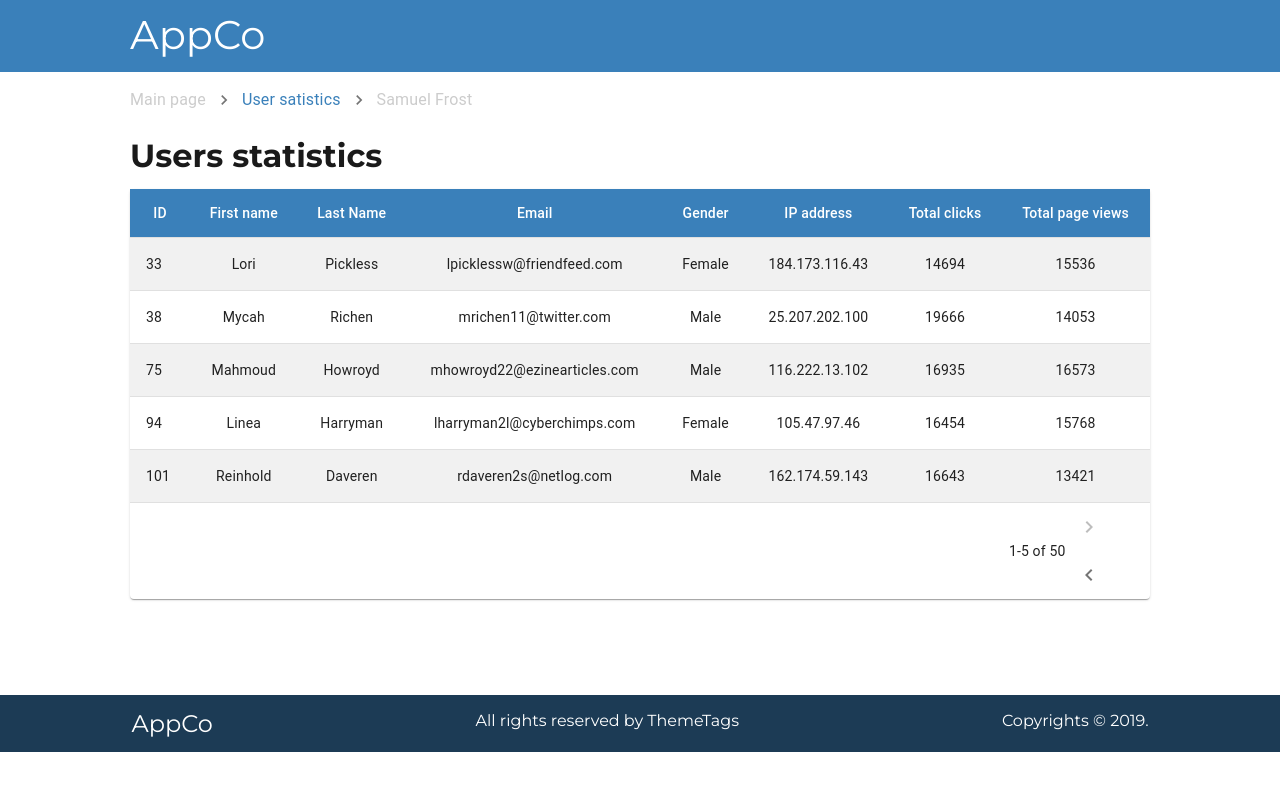
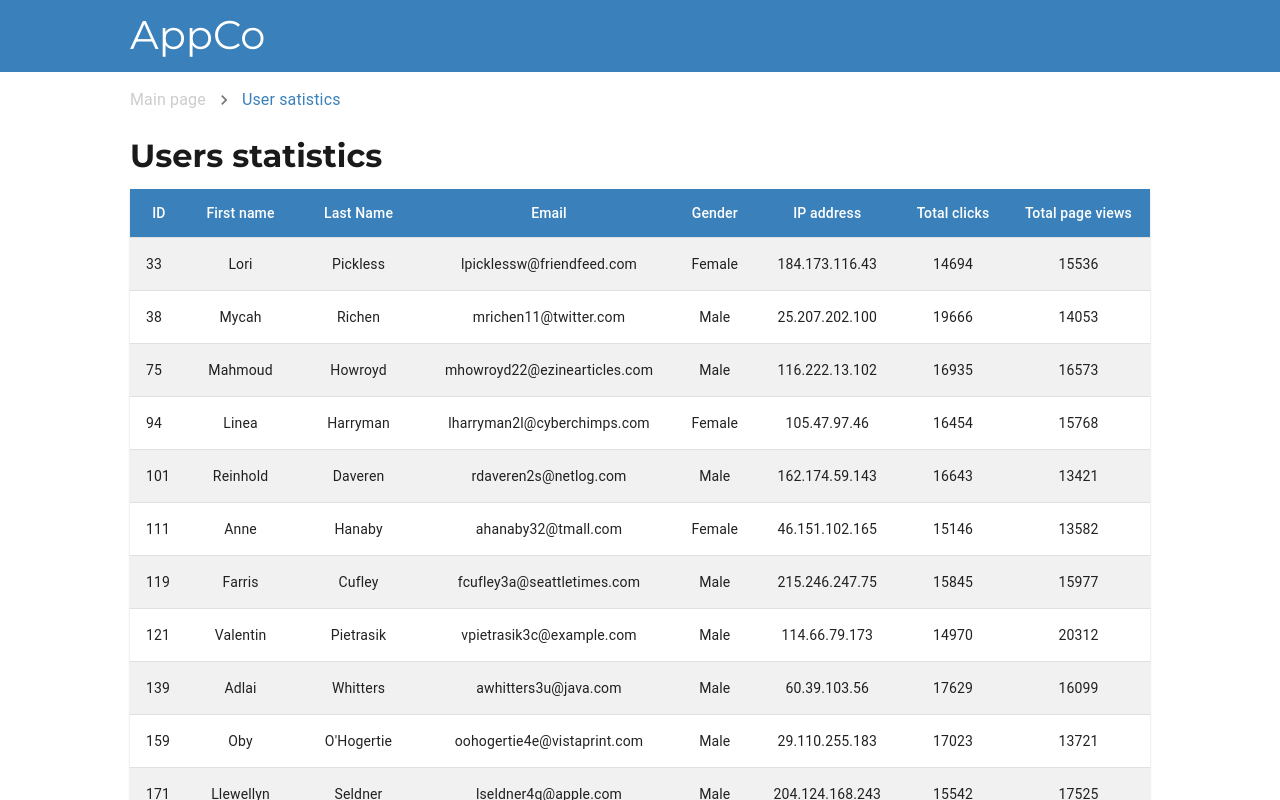
Before and after one commit to TataRozhdez/AppCo_front, a React (Create React App) app: page /users in a window 1280 px wide. Both pictures are taken after a click on the button "Enter ID number". Shown: the top 800 px of the page. Built offline with nearby package versions, Linux system fonts and the light colour scheme.

Commit message:
create diagram

```diff
--- a/src/App.js
+++ b/src/App.js
@@ -2,14 +2,14 @@ import React from 'react';
 import MainPage from './containers/MainPage/MainPage';
 import Charts from './containers/Charts/Charts';
 import Stats from './containers/Stats/Stats'
-import {Route, Switch, Redirect} from 'react-router-dom'
+import {Route, Redirect, Switch} from 'react-router'
 
 function App() {
   return (
     <Switch>
       <Route path="/" exact component={MainPage} />
-      <Route path="/users" exact component={Charts} />
-      <Route path="/user/:id" exact component={Stats} />
+      <Route path="/users" component={Charts} />
+      <Route path="/user/:id" component={Stats} />
       <Redirect to={'/'} />
     </Switch>
   )
--- a/src/components/UI/Breadcrumb/Breadcrumb.js
+++ b/src/components/UI/Breadcrumb/Breadcrumb.js
@@ -1,34 +1,34 @@
 import React from 'react';
 import Breadcrumbs from '@material-ui/core/Breadcrumbs';
+import NavigateNextIcon from '@material-ui/icons/NavigateNext';
 import {NavLink} from 'react-router-dom'
-import NavigateNextIcon from '@material-ui/icons/NavigateNext';
 import './Breadcrumb.scss'
 
-const links = [
-  {to: '/', label: 'Main page', exact: true},
-  {to: '/users', label: 'User satistics', exact: false},
-  {to: '/user/:id', label: 'Samuel Frost', exact: false}
-]
-
-export default function Breadcrumb() {
+const Breadcrumb = (props) => {
 
   return (
     <div className="breadcrumb">
-      <Breadcrumbs separator={<NavigateNextIcon fontSize="small" />} aria-label="breadcrumb">
-        {links.map((link, index) => {
+      <Breadcrumbs
+        separator={<NavigateNextIcon fontSize="small" />}
+        aria-label="breadcrumb"
+        item={NavLink}
+      >
 
+       {props.links.map((link, index) => {
           return (
             <NavLink
               key={index}
               to={link.to}
               exact={link.exact}
+              disabled={link.disabled}
             >
               {link.label}
             </NavLink>
           )
+        })}
+      </ Breadcrumbs>
+    </div>
+  )
+}
 
-        })}
-      </Breadcrumbs>
-    </div>
-  );
-}
+export default Breadcrumb
--- /dev/null
+++ b/src/components/UI/Diagrams/Diagram.js
@@ -0,0 +1,68 @@
+import React from 'react';
+import {
+  LineChart, Line, XAxis, YAxis, CartesianGrid, Tooltip, Legend,
+} from 'recharts';
+
+const data = [
+  {
+    name: 'Nov', num: 2400,
+  },
+  {
+    name: 'Dec', num: 1398,
+  },
+  {
+    name: 'Jan', num: 9800,
+  },
+  {
+    name: 'Feb', num: 3908,
+  },
+  {
+    name: 'Mar', num: 4800,
+  },
+  {
+    name: 'Apr', num: 3800,
+  },
+  {
+    name: 'May', num: 4300,
+  },
+  {
+    name: 'Jun', num: 4300,
+  },
+  {
+    name: 'Jul', num: 4300,
+  },
+  {
+    name: 'Aug', num: 4300,
+  },
+  {
+    name: 'Sep', num: 4300,
+  },
+  {
+    name: 'Oct', num: 4300,
+  }
+]
+
+export default function Diagram(props) {
+
+
+    return (
+      <div className="diagram">
+        <h3>Clicks</h3>
+        <LineChart
+          width={500}
+          height={300}
+          data={data}
+          margin={{
+            top: 5, right: 30, left: 20, bottom: 5,
+          }}
+        >
+          <CartesianGrid vertical="false" />
+          <XAxis dataKey="name" />
+          <YAxis />
+          <Tooltip />
+          <Legend />
+          <Line type="monotone" dataKey="num" stroke="#3A80BA" activeDot={{ r: 8 }} />
+        </LineChart>
+      </div>
+    )
+}
--- a/src/components/UI/TableUsers/RenderTable.js
+++ b/src/components/UI/TableUsers/RenderTable.js
@@ -5,10 +5,7 @@ import TableCell from '@material-ui/core/TableCell'
 import TableContainer from '@material-ui/core/TableContainer'
 import TableHead from '@material-ui/core/TableHead'
 import TableRow from '@material-ui/core/TableRow'
-import TablePagination from '@material-ui/core/TablePagination';
-import IconButton from '@material-ui/core/IconButton';
-import KeyboardArrowLeft from '@material-ui/icons/KeyboardArrowLeft';
-import KeyboardArrowRight from '@material-ui/icons/KeyboardArrowRight';
+import Pagination from '@material-ui/lab/Pagination'
 import Paper from '@material-ui/core/Paper'
 import './RenderTable.scss'
 
@@ -41,73 +38,33 @@ function EnhancedTableHead(props) {
 }
 
 export default function RenderTable(props) {
-  const [selected, setSelected] = React.useState([])
+  const [selected] = React.useState([])
   const [page, setPage] = React.useState(0)
-  const [rowsPerPage] = React.useState(5)
+  const [rowsPerPage] = React.useState(50)
   const users = props.users
 
-  const handleClick = (event, name) => {
-    const selectedIndex = selected.indexOf(name);
-    console.log('selectedIndexDEF', selectedIndex)
-
-    let newSelected = [];
-
-    if (selectedIndex === -1) {
-      newSelected = newSelected.concat(selected, name);
-      console.log('selectedIndex-1', selectedIndex)
-    } else if (selectedIndex === 0) {
-      console.log('selectedIndex0', selectedIndex)
-      newSelected = newSelected.concat(selected.slice(1));
-    } else if (selectedIndex === selected.length - 1) {
-      newSelected = newSelected.concat(selected.slice(0, -1));
-    } else if (selectedIndex > 0) {
-      console.log('selectedIndex>0', selectedIndex)
-      newSelected = newSelected.concat(
-        selected.slice(0, selectedIndex),
-        selected.slice(selectedIndex + 1),
-      );
-    }
-    setSelected(newSelected);
-  };
-
   function TablePaginationActions(props) {
-    const { count, page, rowsPerPage, onChangePage } = props;
-
-    const handleBackButtonClick = (event) => {
-      onChangePage(event, page - 1);
+    const handleChangePage = (event, value) => {
+      setPage(value);
     };
-
-    const handleNextButtonClick = (event) => {
-      onChangePage(event, page + 1);
-    };
-
 
     return (
       <div className="pagination">
-
-        <IconButton onClick={handleBackButtonClick} disabled={page === 0} aria-label="previous page">
-          <KeyboardArrowRight />
-        </IconButton>
-        <IconButton
-          onClick={handleNextButtonClick}
-          disabled={page >= Math.ceil(count / rowsPerPage) - 1}
-          aria-label="next page"
-        >
-          <KeyboardArrowLeft />
-        </IconButton>
+        <Pagination
+          count={Math.floor(users.length / rowsPerPage)}
+          variant="outlined"
+          shape="rounded"
+          rowsperpage={rowsPerPage}
+          page={page}
+          onChange={handleChangePage}
+        />
       </div>
-    );
+    )
   }
 
-  const handleChangePage = (event, newPage) => {
-    setPage(newPage);
-  };
-
-
-  const isSelected = (name) => selected.indexOf(name) !== -1;
+  const isSelected = (name) => selected.indexOf(name) !== -1
 
   return (
-
     <div className="table-users">
       <Paper className="paper">
         <TableContainer>
@@ -125,12 +82,11 @@ export default function RenderTable(props) {
                   return (
                     <TableRow
                       hover
-                      onClick={(event) => handleClick(event, row.user.id)}
+                      onClick={props.onRowSelect.bind(null, row)}
                       tabIndex={-1}
                       key={row.user.id}
                       selected={isItemSelected}
                     >
-
                       <TableCell component="th" id={labelId} scope="row">
                         {row.user.id}
                       </TableCell>
@@ -145,18 +101,11 @@ export default function RenderTable(props) {
                     </TableRow>
                   );
                 })}
+
             </TableBody>
           </Table>
         </TableContainer>
-        <TablePagination
-          rowsPerPageOptions={10}
-          component="div"
-          count={50}
-          rowsPerPage={rowsPerPage}
-          page={page}
-          onChangePage={handleChangePage}
-          ActionsComponent={TablePaginationActions}
-        />
+        {TablePaginationActions()}
       </Paper>
     </div>
   )
--- a/src/components/UI/TableUsers/RenderTable.scss
+++ b/src/components/UI/TableUsers/RenderTable.scss
@@ -1,12 +1,15 @@
+@import '../../../resources/variables.scss';
+
 .table-users {
   margin-bottom: 96px;
   .MuiTableCell-head {
-    background: #3A80BA;
+    background: $chief-color;
     color: #FFFFFF;
     line-height: 1rem;
   }
   tbody {
     font-size: 1rem;
+    color: #1A1A1A;
     tr {
       background-color: #FFFFFF;
       &:nth-of-type(odd) {
@@ -14,4 +17,11 @@
       }
     }
   }
+  .MuiPagination-ul {
+    justify-content: center;
+    .Mui-selected {
+      background-color: $chief-color;
+      color: #FFFFFF;
+    }
+  }
 }
--- /dev/null
+++ b/src/constants.js
@@ -0,0 +1,2 @@
+
+export const base_path = '/react-breadcrumbs-dynamic'
--- a/src/containers/Charts/Charts.js
+++ b/src/containers/Charts/Charts.js
@@ -7,12 +7,19 @@ import Input from '../../components/UI/Input/Input'
 import usersJson from '../../users.json'
 import userStatisticsJson from '../../users_statistic.json'
 import RenderTable from '../../components/UI/TableUsers/RenderTable'
+import { Redirect } from 'react-router'
 
+const links = [
+  {to: '/', label: 'Main page', exact: true},
+  {to: '/users', label: 'User satistics', exact: false}
+]
 
 export class Charts extends Component {
 
   constructor(props) {
     super(props)
+    this.onRowSelect = this.onRowSelect.bind(this)
+
     this.state = {
       formSeLection: false,
       formControls: {
@@ -120,24 +127,40 @@ export class Charts extends Component {
     })
   }
 
+  onRowSelect = row => {
+
+    this.setState({
+      row: row
+    })
+  }
+
   render() {
-
     return (
       <div className="charts">
         <Header />
-        <Breadcrumb />
+        <Breadcrumb
+          links={links}
+        />
         <div className="contentUsers">
           <h1>Users statistics</h1>
             {
-              !this.state.formSeLection ?
-                this.renderInputs() :
-                <RenderTable
-                  users={this.state.usersFromInput}
-                />
+              !this.state.formSeLection
+                ? this.renderInputs()
+                : <RenderTable
+                    users={this.state.usersFromInput}
+                    onRowSelect={this.onRowSelect}
+                  />
             }
         </div>
-
-        {console.log('userFromInput', this.state.usersFromInput)}
+        { this.state.row
+            ? <Redirect
+                to={{
+                    pathname: `/user/:${this.state.row.user.id}`,
+                    state: { row: this.state.row }
+                  }}
+              />
+            : null
+        }
         <Footer />
       </div>
     )
--- a/src/containers/Stats/Stats.js
+++ b/src/containers/Stats/Stats.js
@@ -1,11 +1,34 @@
-import React, { Component } from 'react'
+import React from 'react'
+import Header from '../../components/Header/Header'
+import Footer from '../../components/Footer/Footer'
+import Breadcrumb from '../../components/UI/Breadcrumb/Breadcrumb'
+import './Stats.scss'
+import Diagram from '../../components/UI/Diagrams/Diagram'
 
-export default class Stats extends Component {
-  render() {
-    return (
-      <div>
-        <h1>Stats</h1>
+export default function Stats(props) {
+  const row = props.location.state.row
+
+  const links = [
+    {to: '/', label: 'Main page', exact: true, disable: false},
+    {to: '/users', label: 'User satistics', exact: false, disabledd: false},
+    {to: '/users', label: `${row.user.first_name} ${row.user.last_name}`, exact: false, disabled: true}
+  ]
+
+
+  return (
+    <div>
+      <Header />
+      {console.log('props', props)}
+      <Breadcrumb
+        links={links}
+      />
+      <div className="userStatistic">
+        <h2>{row.user.first_name} {row.user.last_name}</h2>
+        <Diagram
+
+        />
       </div>
-    )
-  }
+      <Footer />
+    </div>
+  )
 }
--- /dev/null
+++ b/src/containers/Stats/Stats.scss
@@ -0,0 +1,14 @@
+@import '../../resources/variables.scss';
+
+.userStatistic {
+  margin: 0 130px;
+  @media (max-width: $md-screen) {
+    margin: 0 7vw;
+  }
+  h2 {
+    font-size: 2rem;
+    line-height: 2.438rem;
+    color: #1A1A1A;
+    margin-bottom: 14px;
+  }
+}
```
Also changed, not shown: package.json (+8 -1 lines), src/index.js (+7 -6 lines), src/components/UI/Diagrams/Diagrams.scss (added), 1 other file (tests, documents, lock files or other folders).
